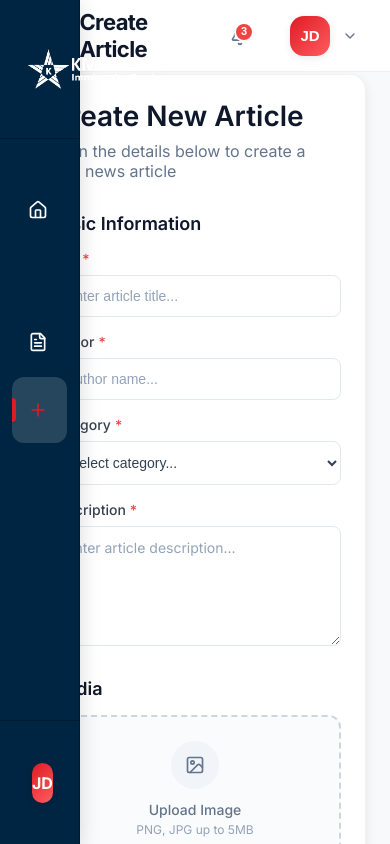
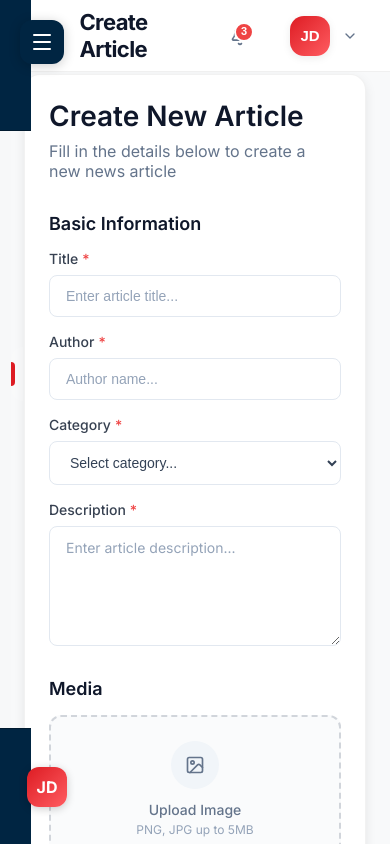
Before and after one commit to Guheil/kmaris-news-dashboard, a Next.js app: page /news-dashboard/create-article in a window 390 px wide. Shown: the top 844 px of the page. Built offline with nearby package versions, Linux system fonts and the light colour scheme.

Commit message:
style(login), removed signup

```diff
--- a/src/app/login/interface.ts
+++ b/src/app/login/interface.ts
@@ -1,9 +1,8 @@
 import { MouseEvent } from "react";
 
 export interface LoginProps {
-  onSubmit: (email: string, password: string) => void;
-  onSignUp?: () => void;
+  onSubmit?: (email: string, password: string) => void;
   onForgotPassword?: (event: MouseEvent<HTMLAnchorElement>) => void;
   isLoading?: boolean;
-  error?: string |null;
+  error?: string | null;
 }
--- a/src/app/login/login.tsx
+++ b/src/app/login/login.tsx
@@ -8,7 +8,6 @@ import { LoginImagePanel } from "./LoginImagePanel";
 
 export function Login({
   onSubmit,
-  onSignUp,
   onForgotPassword,
   isLoading,
   error,
@@ -19,7 +18,6 @@ export function Login({
         <LoginImagePanel />
         <LoginForm
           onSubmit={onSubmit}
-          onSignUp={onSignUp}
           onForgotPassword={onForgotPassword}
           isLoading={isLoading}
           error={error}
--- a/src/components/sidebar/Sidebar.tsx
+++ b/src/components/sidebar/Sidebar.tsx
@@ -1,9 +1,9 @@
 // Sidebar.tsx
 "use client";
 
-import { FC } from 'react';
+import { FC, useEffect } from 'react';
 import Link from 'next/link';
-import { ChevronLeft, ChevronRight } from 'lucide-react';
+import { ChevronLeft, ChevronRight, Menu, X } from 'lucide-react';
 import { SidebarProps, NavItemProps, NavSection } from './interface';
 import {
   SidebarRoot,
@@ -23,22 +23,39 @@ import {
   NavSection as NavSectionComponent,
   NavSectionTitle,
   CollapseButton,
+  MobileBurgerButton,
+  MobileOverlay,
 } from './elements';
 
-const NavLink: FC<NavItemProps & { isOpen: boolean }> = ({ icon, text, href, active, onClick, isOpen }) => (
+const NavLink: FC<NavItemProps & { isOpen: boolean; onMobileClick?: () => void }> = ({
+  icon, text, href, active, onClick, isOpen, onMobileClick
+}) => (
   <Link href={href || '#'}>
-    <NavItem icon={icon} text={text} href={href} active={active} onClick={onClick}>
+    <NavItem
+      icon={icon}
+      text={text}
+      href={href}
+      active={active}
+      onClick={(e) => {
+        onClick?.(e);
+        onMobileClick?.();
+      }}
+    >
       <NavIcon active={active}>{icon}</NavIcon>
       <NavText isOpen={isOpen}>{text}</NavText>
     </NavItem>
   </Link>
 );
 
-const NavigationSection: FC<{ section: NavSection; isOpen: boolean }> = ({ section, isOpen }) => (
+const NavigationSection: FC<{
+  section: NavSection;
+  isOpen: boolean;
+  onMobileClick?: () => void;
+}> = ({ section, isOpen, onMobileClick }) => (
   <NavSectionComponent>
     {section.title && <NavSectionTitle isOpen={isOpen}>{section.title}</NavSectionTitle>}
     {section.items.map((item, index) => (
-      <NavLink key={index} {...item} isOpen={isOpen} />
+      <NavLink key={index} {...item} isOpen={isOpen} onMobileClick={onMobileClick} />
     ))}
   </NavSectionComponent>
 );
@@ -57,16 +74,69 @@ export const Sidebar: FC<SidebarProps> = ({
 }) => {
   const sectionsToRender = navSections || (navItems ? [{ items: navItems }] : []);
 
+  // Close sidebar when clicking outside on mobile
+  const handleOverlayClick = () => {
+    if (onToggle) {
+      onToggle();
+    }
+  };
+
+  // Close sidebar when clicking nav item on mobile
+  const handleMobileNavClick = () => {
+    if (window.innerWidth < 768 && onToggle) {
+      onToggle();
+    }
+  };
+
+  // Handle escape key to close mobile menu
+  useEffect(() => {
+    const handleEscape = (e: KeyboardEvent) => {
+      if (e.key === 'Escape' && window.innerWidth < 768 && isOpen && onToggle) {
+        onToggle();
+      }
+    };
+
+    document.addEventListener('keydown', handleEscape);
+    return () => document.removeEventListener('keydown', handleEscape);
+  }, [isOpen, onToggle]);
+
+  // Prevent body scroll when mobile menu is open
+  useEffect(() => {
+    if (typeof window !== 'undefined') {
+      if (window.innerWidth < 768 && isOpen) {
+        document.body.style.overflow = 'hidden';
+      } else {
+        document.body.style.overflow = 'unset';
+      }
+    }
+
+    return () => {
+      if (typeof document !== 'undefined') {
+        document.body.style.overflow = 'unset';
+      }
+    };
+  }, [isOpen]);
+
   return (
+    <>
+      {/* Mobile Burger Button */}
+      <MobileBurgerButton onClick={onToggle} aria-label="Toggle menu">
+        {isOpen ? <X size={24} /> : <Menu size={24} />}
+      </MobileBurgerButton>
+
+      {/* Mobile Overlay */}
+      <MobileOverlay isOpen={isOpen} onClick={handleOverlayClick} />
+
       <SidebarRoot isOpen={isOpen}>
         <SidebarHeader>
           <SidebarHeaderContent>
-          <Logo>
+            <Logo isOpen={isOpen}>
               <img src={logoSrc} alt="Logo" width={160} height={90} />
-            {isOpen && appName}
+              {isOpen && appName && <span>{appName}</span>}
             </Logo>
+
             {collapsible && (
-            <CollapseButton onClick={onToggle}>
+              <CollapseButton onClick={onToggle} aria-label="Toggle sidebar">
                 {isOpen ? <ChevronLeft size={20} /> : <ChevronRight size={20} />}
               </CollapseButton>
             )}
@@ -75,7 +145,12 @@ export const Sidebar: FC<SidebarProps> = ({
 
         <NavigationList>
           {sectionsToRender.map((section, index) => (
-          <NavigationSection key={index} section={section} isOpen={isOpen} />
+            <NavigationSection
+              key={index}
+              section={section}
+              isOpen={isOpen}
+              onMobileClick={handleMobileNavClick}
+            />
           ))}
         </NavigationList>
 
@@ -89,5 +164,6 @@ export const Sidebar: FC<SidebarProps> = ({
           </UserProfile>
         </SidebarFooter>
       </SidebarRoot>
+    </>
   );
 };
--- a/src/components/sidebar/elements.tsx
+++ b/src/components/sidebar/elements.tsx
@@ -19,7 +19,57 @@ export const SidebarRoot = styled("div")<{ isOpen: boolean }>(({ theme, isOpen }
   boxShadow: "0 4px 20px rgba(0, 0, 0, 0.15)",
 
   [theme.breakpoints.down('md')]: {
-    zIndex: 1001,
+    width: isOpen ? "280px" : "0px",
+    transform: isOpen ? "translateX(0)" : "translateX(-100%)",
+    zIndex: 1300,
+    transition: "transform 0.3s cubic-bezier(0.4, 0, 0.2, 1)",
+  },
+}));
+
+// Mobile overlay backdrop
+export const MobileOverlay = styled("div")<{ isOpen: boolean }>(({ theme, isOpen }) => ({
+  display: "none",
+
+  [theme.breakpoints.down('md')]: {
+    display: isOpen ? "block" : "none",
+    position: "fixed",
+    top: 0,
+    left: 0,
+    right: 0,
+    bottom: 0,
+    backgroundColor: "rgba(0, 0, 0, 0.5)",
+    zIndex: 1299,
+    opacity: isOpen ? 1 : 0,
+    transition: "opacity 0.3s ease",
+  },
+}));
+
+// Mobile burger button
+export const MobileBurgerButton = styled("button")(({ theme }) => ({
+  display: "none",
+
+  [theme.breakpoints.down('md')]: {
+    display: "flex",
+    position: "fixed",
+    top: "20px",
+    left: "20px",
+    zIndex: 1301,
+    width: "44px",
+    height: "44px",
+    borderRadius: "12px",
+    backgroundColor: palette.navy.main,
+    border: "none",
+    alignItems: "center",
+    justifyContent: "center",
+    cursor: "pointer",
+    transition: "all 0.2s ease",
+    color: palette.common.white,
+    boxShadow: "0 2px 12px rgba(0, 0, 0, 0.2)",
+
+    "&:hover": {
+      backgroundColor: palette.navy.dark,
+      transform: "scale(1.05)",
+    },
   },
 }));
 
@@ -32,6 +82,11 @@ export const SidebarHeader = styled("div")(({ theme }) => ({
   backgroundColor: palette.navy.main,
   minHeight: "80px",
   position: "relative",
+
+  [theme.breakpoints.down('md')]: {
+    padding: "20px 16px",
+    minHeight: "70px",
+  },
 }));
 
 export const SidebarHeaderContent = styled("div")({
@@ -41,7 +96,7 @@ export const SidebarHeaderContent = styled("div")({
   width: "100%",
 });
 
-export const Logo = styled("div")({
+export const Logo = styled("div")<{ isOpen: boolean }>(({ isOpen }) => ({
   display: "flex",
   alignItems: "center",
   gap: "12px",
@@ -49,7 +104,20 @@ export const Logo = styled("div")({
   fontWeight: 800,
   color: palette.common.white,
   letterSpacing: "-0.5px",
-});
+  opacity: isOpen ? 1 : 0,
+  transform: isOpen ? "scale(1)" : "scale(0.8)",
+  transition: "all 0.3s ease",
+  transformOrigin: "left center",
+  overflow: "hidden",
+
+  "& img": {
+    transition: "all 0.3s ease",
+    opacity: isOpen ? 1 : 0,
+    transform: isOpen ? "scale(1)" : "scale(0)",
+  },
+}));
+
+
 
 export const CollapseButton = styled("button")(({ theme }) => ({
   width: "32px",
@@ -68,6 +136,10 @@ export const CollapseButton = styled("button")(({ theme }) => ({
     backgroundColor: "rgba(255, 255, 255, 0.2)",
     transform: "scale(1.05)",
   },
+
+  [theme.breakpoints.down('md')]: {
+    display: "none", // Hide on mobile since we use burger menu
+  },
 }));
 
 export const NavigationList = styled("nav")({
@@ -79,7 +151,7 @@ export const NavigationList = styled("nav")({
   gap: "4px",
 });
 
-export const NavItem = styled("div")<NavItemProps>(({ theme, active }) => ({  // <-- Change "a" to "div"!
+export const NavItem = styled("div")<NavItemProps>(({ theme, active }) => ({
   display: "flex",
   alignItems: "center",
   padding: "14px 16px",
@@ -116,6 +188,11 @@ export const NavItem = styled("div")<NavItemProps>(({ theme, active }) => ({  //
       width: "4px",
     },
   },
+
+  [theme.breakpoints.down('md')]: {
+    padding: "16px 16px",
+    gap: "16px",
+  },
 }));
 
 export const NavIcon = styled("div")(({ active }: { active?: boolean }) => ({
@@ -127,6 +204,7 @@ export const NavIcon = styled("div")(({ active }: { active?: boolean }) => ({
   opacity: 1,
   transition: "opacity 0.2s ease",
   color: "inherit",
+  minWidth: "22px", // Prevent shrinking
 }));
 
 export const NavText = styled("span")<{ isOpen?: boolean }>(({ isOpen = true }) => ({
@@ -138,12 +216,17 @@ export const NavText = styled("span")<{ isOpen?: boolean }>(({ isOpen = true })
   overflow: "hidden",
   transition: "all 0.3s ease",
   color: "inherit",
+  whiteSpace: "nowrap",
 }));
 
 export const SidebarFooter = styled("div")(({ theme }) => ({
   padding: "20px",
   borderTop: `1px solid ${palette.navy.dark}`,
   backgroundColor: palette.navy.main,
+
+  [theme.breakpoints.down('md')]: {
+    padding: "16px",
+  },
 }));
 
 export const UserProfile = styled("div")({
@@ -172,6 +255,7 @@ export const UserAvatar = styled("div")({
   fontSize: "16px",
   fontWeight: 700,
   boxShadow: "0 2px 8px rgba(0, 0, 0, 0.2)",
+  minWidth: "40px", // Prevent shrinking
 });
 
 export const UserInfo = styled("div")<{ isOpen: boolean }>(({ isOpen }) => ({
@@ -214,4 +298,5 @@ export const NavSectionTitle = styled("div")<{ isOpen?: boolean }>(({ isOpen = t
   width: isOpen ? "auto" : 0,
   overflow: "hidden",
   transition: "all 0.3s ease",
+  whiteSpace: "nowrap",
 }));
```
Also changed, not shown: src/app/login/LoginForm.tsx (+12 -26 lines), src/components/sidebar/interface.ts (+6 -3 lines). Lines whose indentation alone changed are shown as unchanged.
